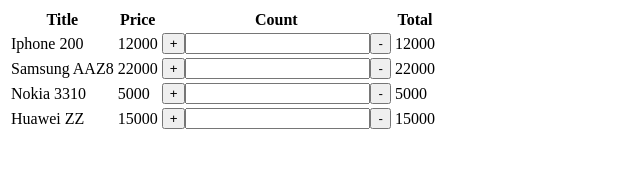
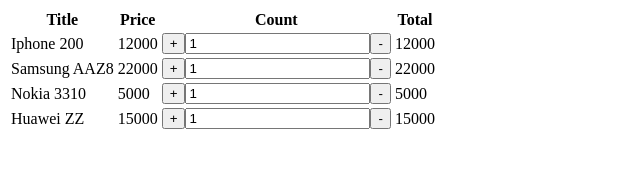
Before and after one commit to ybeliaev/react-experimants, a React (Create React App) app: page / in a window 1280 px wide. Shown: the top 179 px of the page, without its empty margins (0-640 px from the left). Built offline with nearby package versions, Linux system fonts and the light colour scheme.

Commit message:
onChangeCount func create

```diff
--- a/src/components/Cards/Cards.js
+++ b/src/components/Cards/Cards.js
@@ -2,7 +2,7 @@ import React from 'react'
 import PropTypes from 'prop-types'
 import Counter from '../Counter'
 
-function Cards({ data }) {
+function Cards({ data, onChangeCount }) {
     return (
         <table>
             <thead>
@@ -19,7 +19,14 @@ function Cards({ data }) {
                         <td>{elem.title}</td>
                         <td>{elem.price}</td>
                         <td>
-                            <Counter min={0} max={elem.rest} />
+                            <Counter
+                                min={0}
+                                max={elem.rest}
+                                countFromButton={elem.currentNumber}
+                                onChangeCount={(val) =>
+                                    console.log({ idx, val })
+                                }
+                            />
                         </td>
                         <td>{elem.price * elem.currentNumber}</td>
                     </tr>
@@ -30,6 +37,7 @@ function Cards({ data }) {
 }
 Cards.propTypes = {
     data: PropTypes.array,
+    onChangeCount: PropTypes.func,
 }
 
 export default Cards
--- a/src/components/Counter/Counter.js
+++ b/src/components/Counter/Counter.js
@@ -7,14 +7,14 @@ const Counter = ({
     max,
     countFromButton,
     handlerInputOnChange,
-    onChangeFromBtn,
+    onChangeCount,
 }) => {
-    const applyCurrent = (val) => {
+    const applyCurrentCount = (val) => {
         let newCurrent = clamp(val, min, max)
-        onChangeFromBtn(newCurrent)
+        onChangeCount(newCurrent)
     }
-    const inc = () => applyCurrent(countFromButton + 1)
-    const dec = () => applyCurrent(countFromButton - 1)
+    const inc = () => applyCurrentCount(countFromButton + 1)
+    const dec = () => applyCurrentCount(countFromButton - 1)
 
     return (
         <div>
@@ -35,7 +35,7 @@ Counter.propTypes = {
     id: PropTypes.number,
     countFromButton: PropTypes.number,
     handlerInputOnChange: PropTypes.func,
-    onChangeFromBtn: PropTypes.func,
+    onChangeCount: PropTypes.func,
 }
 
 export default Counter
```
Also changed, not shown: src/App.js (+8 -5 lines).
